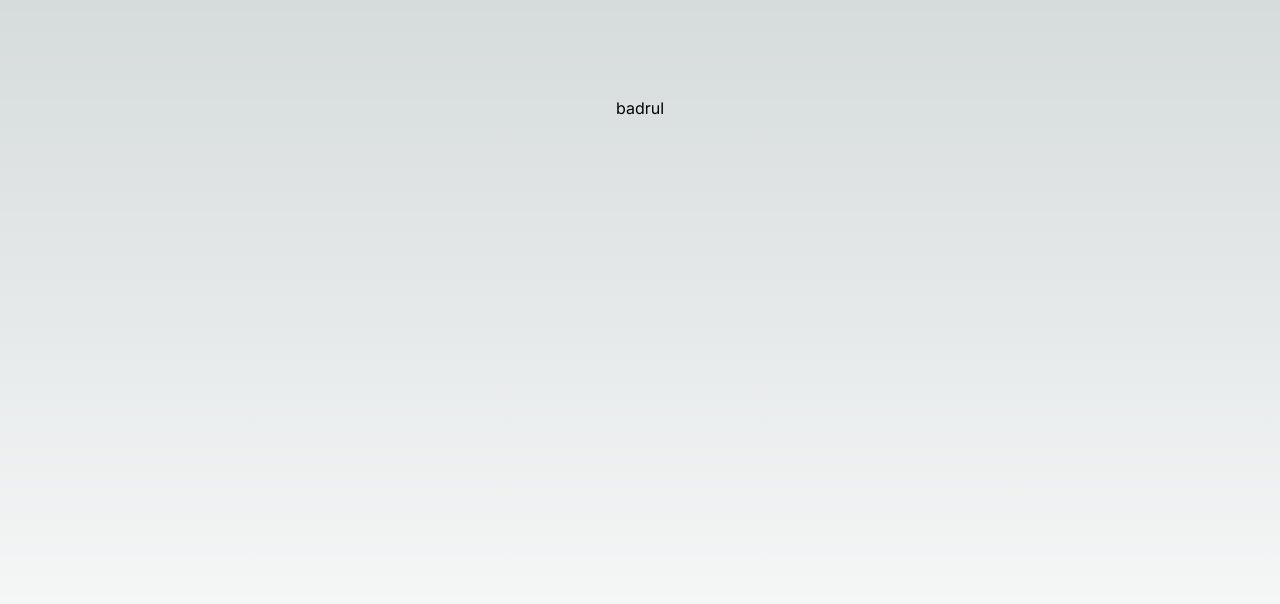
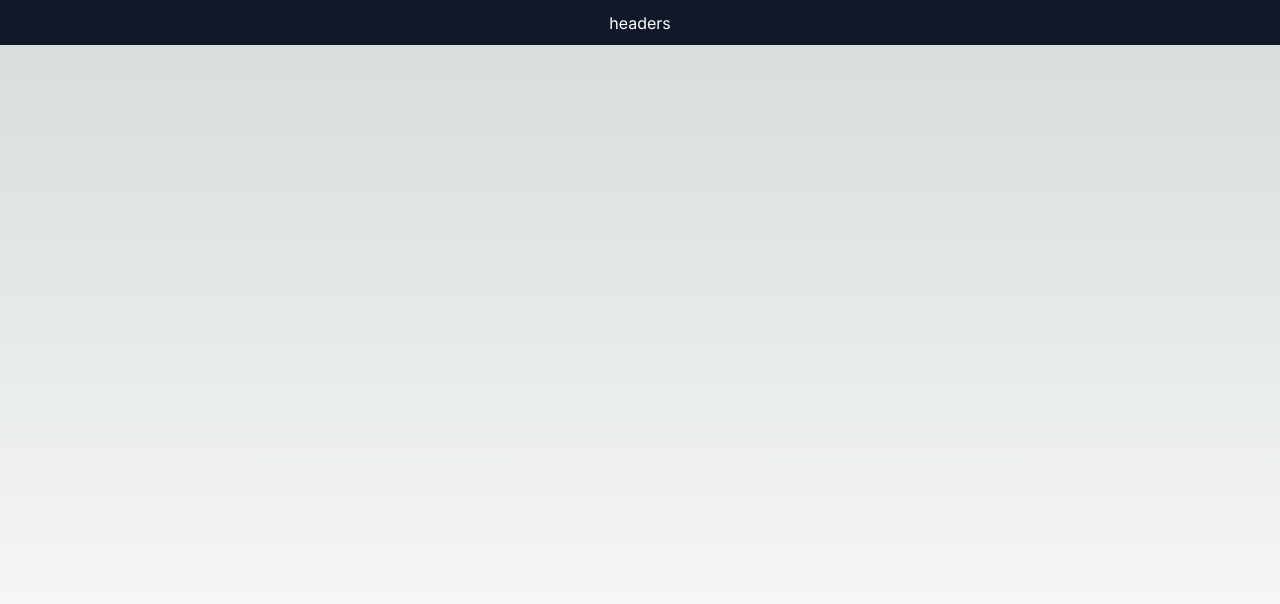
Before and after one commit to Bilgee135/ibi, a Next.js app: page / in a window 1280 px wide. Shown: the top 604 px of the page. Built offline with nearby package versions, Linux system fonts and the light colour scheme.

Commit message:
Adding header base changed page.js to add header in it

```diff
--- a/src/app/components/Header.js
+++ b/src/app/components/Header.js
@@ -2,7 +2,9 @@ import React from 'react'
 
 function Header() {
   return (
-    <div>Header</div>
+    <div className='bg-gray-900 h-[45px] w-screen flex-shrink items-center flex justify-center'>
+      <p className='text-white'>headers</p>
+    </div>
   )
 }
 
--- a/src/app/components/productdetails.js
+++ b/src/app/components/productdetails.js
@@ -1,9 +1,9 @@
 import React from 'react'
 
-function productdetails() {
+function Productdetails() {
   return (
     <div>productdetails</div>
   )
 }
 
-export default productdetails
+export default Productdetails
--- a/src/app/components/productlist.js
+++ b/src/app/components/productlist.js
@@ -1,9 +1,9 @@
 import React from 'react'
 
-function productlist() {
+function Productlist() {
   return (
     <div>productlist</div>
   )
 }
 
-export default productlist
+export default Productlist
--- a/src/app/page.js
+++ b/src/app/page.js
@@ -1,9 +1,10 @@
 import Image from 'next/image'
+import * as headers from './components/Header'
 
 export default function Home() {
   return (
-    <main className="flex min-h-screen flex-col items-center justify-between p-24">
-      badrul
+    <main className="flex min-h-screen flex-col items-center justify-between">
+      <headers.default />
     </main>
   )
 }
```
